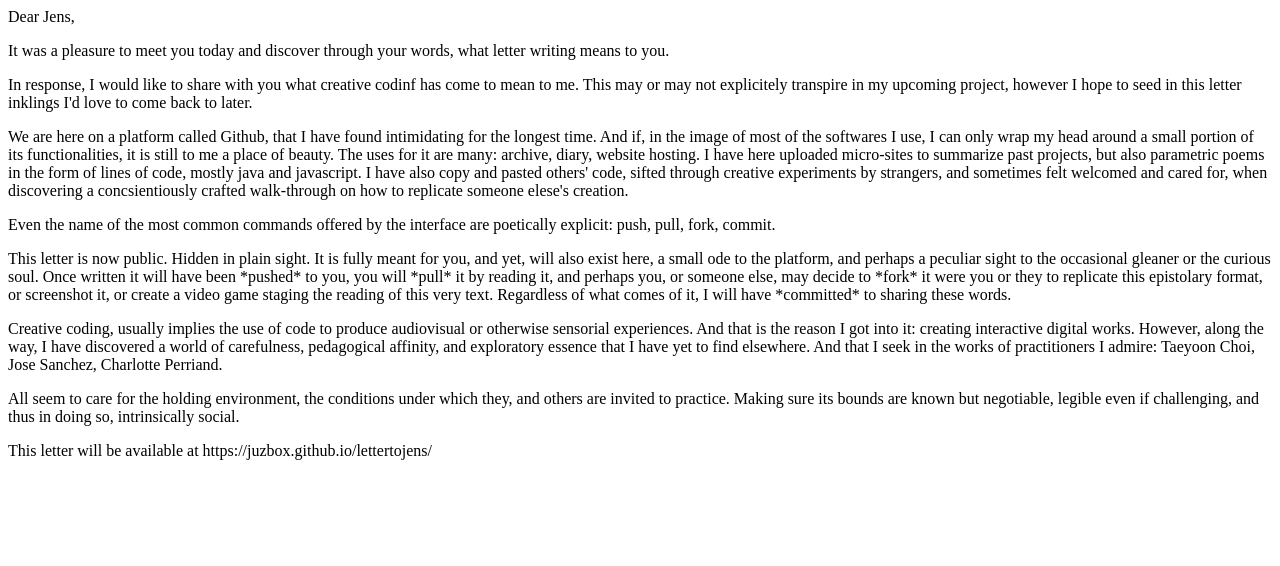
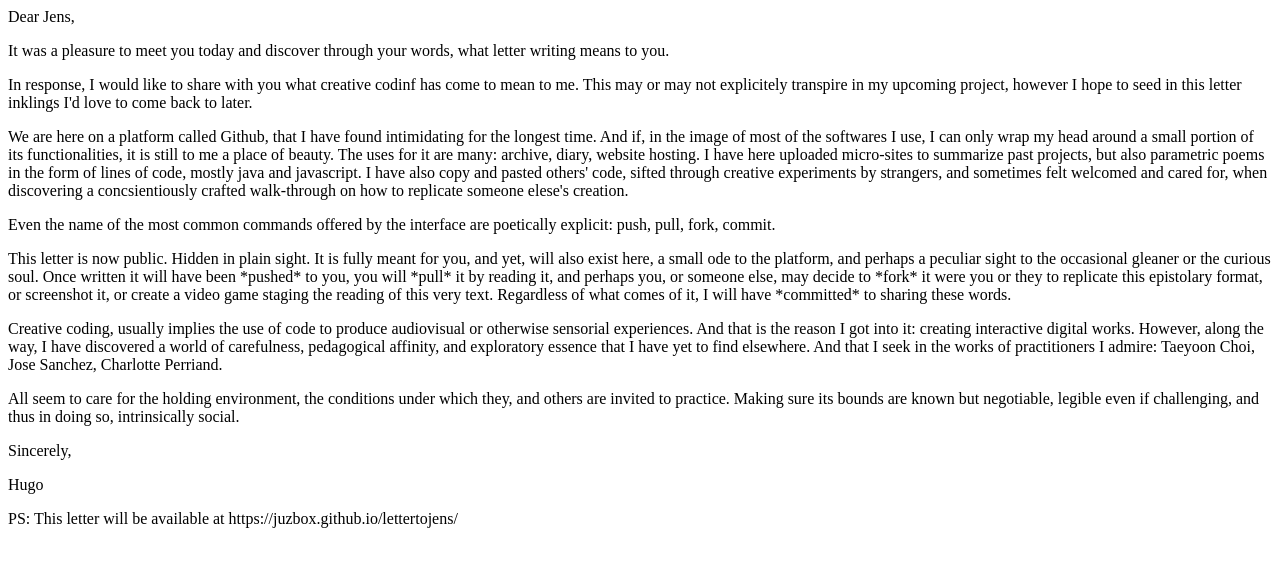
Before and after one commit to Juzbox/lettertojens, a plain HTML site: page index.html in a window 1280 px wide. Drawn offline with Linux system fonts and the light colour scheme.

Commit message:
Update index.html

```diff
--- a/index.html
+++ b/index.html
@@ -32,5 +32,7 @@ elsewhere. And that I seek in the works of practitioners I admire: Taeyoon Choi,
 Making sure its bounds are known but negotiable, legible even if challenging, and thus in doing so, intrinsically
 social.</p>
 
+<p>Sincerely,</p>
+<p>Hugo</p>
 
-<p>This letter will be available at https://juzbox.github.io/lettertojens/</p>
+<p>PS: This letter will be available at https://juzbox.github.io/lettertojens/</p>
```
